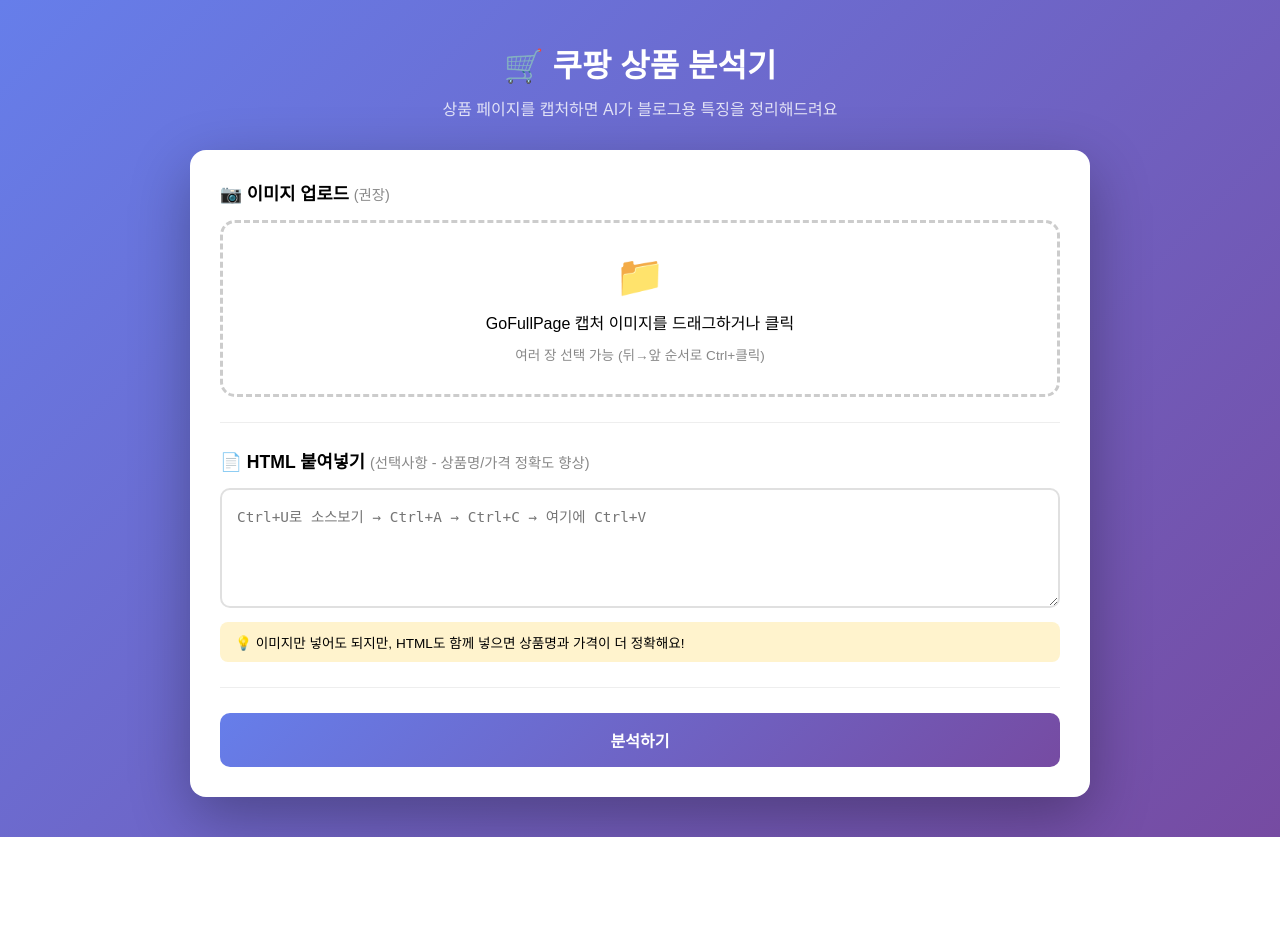
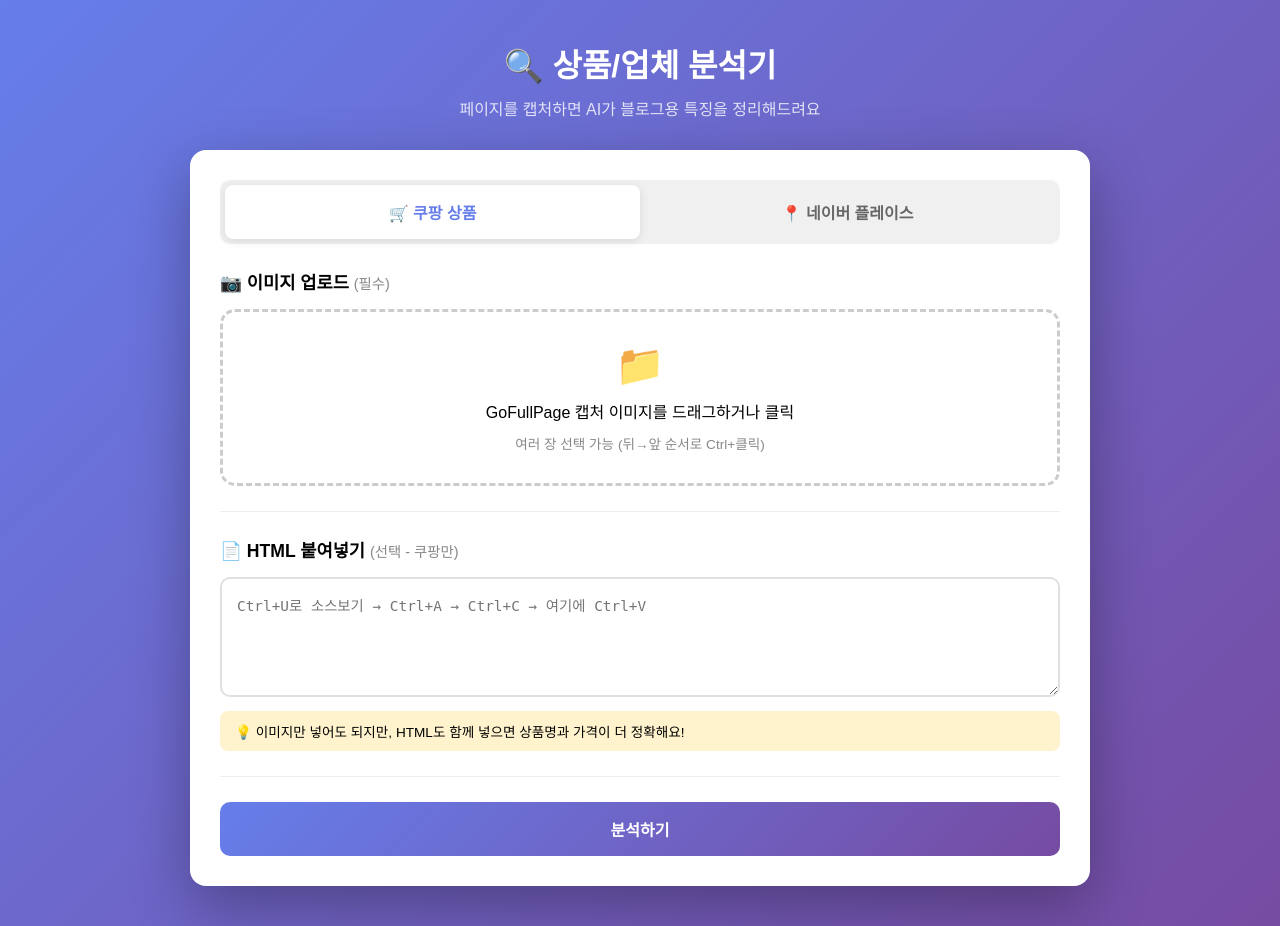
Before and after one commit to zzangzzang2/coupang-analyzer, a Flask app: page / in a window 1280 px wide. Before the commit the page ends 837 px from the top, so only its background shows below. Run offline with Flask 3, Linux system fonts and the light colour scheme.

Commit message:
Update index.html

```diff
--- a/templates/index.html
+++ b/templates/index.html
@@ -3,7 +3,7 @@
 <head>
     <meta charset="UTF-8">
     <meta name="viewport" content="width=device-width, initial-scale=1.0">
-    <title>쿠팡 상품 분석기</title>
+    <title>상품/업체 분석기</title>
     <style>
         * { margin: 0; padding: 0; box-sizing: border-box; }
         body { font-family: 'Malgun Gothic', sans-serif; background: linear-gradient(135deg, #667eea 0%, #764ba2 100%); min-height: 100vh; padding: 40px 20px; }
@@ -11,6 +11,10 @@
         h1 { color: white; text-align: center; margin-bottom: 10px; font-size: 2rem; }
         .subtitle { color: rgba(255,255,255,0.8); text-align: center; margin-bottom: 30px; }
         .card { background: white; border-radius: 16px; padding: 30px; box-shadow: 0 20px 60px rgba(0,0,0,0.3); }
+        .main-tabs { display: flex; margin-bottom: 25px; background: #f0f0f0; border-radius: 10px; padding: 5px; }
+        .main-tab { flex: 1; padding: 15px; text-align: center; cursor: pointer; border-radius: 8px; font-weight: bold; color: #666; transition: all 0.3s; }
+        .main-tab.active { background: white; color: #667eea; box-shadow: 0 2px 10px rgba(0,0,0,0.1); }
+        .main-tab:hover { color: #667eea; }
         .section { margin-bottom: 25px; padding-bottom: 25px; border-bottom: 1px solid #eee; }
         .section:last-of-type { border-bottom: none; margin-bottom: 15px; padding-bottom: 0; }
         .section-title { font-weight: bold; margin-bottom: 15px; font-size: 1.1rem; }
@@ -40,16 +44,23 @@
         input[type="file"] { display: none; }
         .file-count { background: #667eea; color: white; padding: 5px 15px; border-radius: 20px; display: inline-block; }
         .tip { background: #fff3cd; padding: 10px 15px; border-radius: 8px; font-size: 0.85rem; margin-top: 10px; }
+        .html-section { display: block; }
+        .html-section.hidden { display: none; }
     </style>
 </head>
 <body>
     <div class="container">
-        <h1>🛒 쿠팡 상품 분석기</h1>
-        <p class="subtitle">상품 페이지를 캡처하면 AI가 블로그용 특징을 정리해드려요</p>
+        <h1>🔍 상품/업체 분석기</h1>
+        <p class="subtitle">페이지를 캡처하면 AI가 블로그용 특징을 정리해드려요</p>
         <div class="card">
 
+            <div class="main-tabs">
+                <div class="main-tab active" onclick="switchMainTab('coupang')">🛒 쿠팡 상품</div>
+                <div class="main-tab" onclick="switchMainTab('naver')">📍 네이버 플레이스</div>
+            </div>
+
             <div class="section">
-                <div class="section-title">📷 이미지 업로드 <span class="optional">(권장)</span></div>
+                <div class="section-title">📷 이미지 업로드 <span class="optional">(필수)</span></div>
                 <div class="upload-area" id="uploadArea" onclick="document.getElementById('fileInput').click();">
                     <div class="upload-icon">📁</div>
                     <p>GoFullPage 캡처 이미지를 드래그하거나 클릭</p>
@@ -59,8 +70,8 @@
                 <div class="preview-area" id="previewArea"></div>
             </div>
 
-            <div class="section">
-                <div class="section-title">📄 HTML 붙여넣기 <span class="optional">(선택사항 - 상품명/가격 정확도 향상)</span></div>
+            <div class="section html-section" id="htmlSection">
+                <div class="section-title">📄 HTML 붙여넣기 <span class="optional">(선택 - 쿠팡만)</span></div>
                 <textarea id="htmlInput" placeholder="Ctrl+U로 소스보기 → Ctrl+A → Ctrl+C → 여기에 Ctrl+V"></textarea>
                 <div class="tip">💡 이미지만 넣어도 되지만, HTML도 함께 넣으면 상품명과 가격이 더 정확해요!</div>
             </div>
@@ -82,6 +93,22 @@
 
     <script>
         let selectedFiles = [];
+        let currentType = 'coupang';
+
+        function switchMainTab(type) {
+            currentType = type;
+            document.querySelectorAll('.main-tab').forEach(t => t.classList.remove('active'));
+            if (type === 'coupang') {
+                document.querySelector('.main-tab:first-child').classList.add('active');
+                document.getElementById('htmlSection').classList.remove('hidden');
+            } else {
+                document.querySelector('.main-tab:last-child').classList.add('active');
+                document.getElementById('htmlSection').classList.add('hidden');
+            }
+            // 결과 초기화
+            document.getElementById('resultArea').style.display = 'none';
+            document.getElementById('error').style.display = 'none';
+        }
 
         const uploadArea = document.getElementById('uploadArea');
         uploadArea.addEventListener('dragover', (e) => { e.preventDefault(); uploadArea.classList.add('dragover'); });
@@ -118,7 +145,12 @@
             const html = document.getElementById('htmlInput').value.trim();
 
             if (selectedFiles.length === 0 && !html) {
-                showError('이미지 또는 HTML을 입력해주세요.');
+                showError('이미지를 업로드해주세요.');
+                return;
+            }
+
+            if (currentType === 'naver' && selectedFiles.length === 0) {
+                showError('네이버 플레이스는 이미지를 업로드해주세요.');
                 return;
             }
 
@@ -127,6 +159,7 @@
             const formData = new FormData();
             selectedFiles.forEach(file => formData.append('images', file));
             formData.append('html', html);
+            formData.append('type', currentType);
 
             try {
                 const response = await fetch('/analyze', { method: 'POST', body: formData });
```
